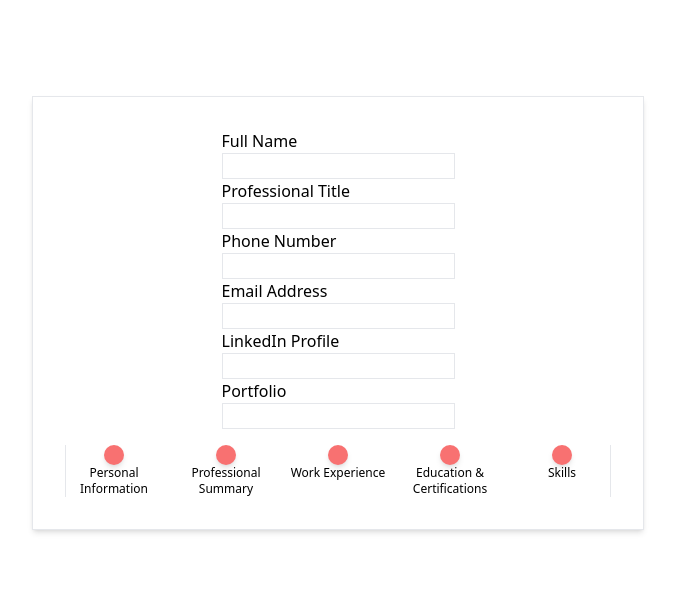
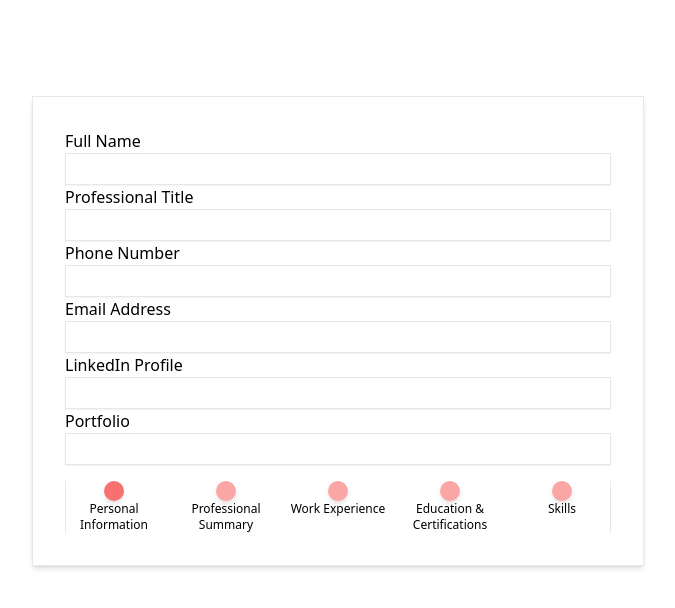
Before and after one commit to Tiyoriyo/generate_resume, a React (Vite) app: page / in a window 1280 px wide. Shown: the top 608 px of the page, without its empty margins (302-977 px from the left). Built offline with nearby package versions, Linux system fonts and the light colour scheme.

Commit message:
Lighten font and fix navbar colour bug

```diff
--- a/index.html
+++ b/index.html
@@ -9,7 +9,7 @@
   <body>
     <div
       id="root"
-      class="flex flex-col items-center justify-center gap-24 p-24"
+      class="flex flex-col items-center justify-center gap-24 p-24 font-thin"
     ></div>
     <script type="module" src="/src/main.jsx"></script>
   </body>
--- a/src/components/Container.jsx
+++ b/src/components/Container.jsx
@@ -14,7 +14,7 @@ export default function Container() {
   ];
 
   return (
-    <div className="flex flex-col items-center justify-center gap-4 border p-8 shadow-md">
+    <div className="flex flex-col items-start justify-center gap-4 border p-8 shadow-md">
       <InputSetup section={sections[CurrentSection]}></InputSetup>
       <NavBar
         curNumber={CurrentSection}
--- a/src/components/InputSetup.jsx
+++ b/src/components/InputSetup.jsx
@@ -9,11 +9,14 @@ export default function InputSetup(props) {
   const keyArrayList = Object.keys(Fields).map((key) => key);
 
   return (
-    <div className="flex flex-col">
+    <div className="flex w-full flex-col">
       {keyArrayList.map((field) => (
-        <div className="flex w-max flex-col" key={field}>
+        <div className="flex w-full flex-col" key={field}>
           <label>{Fields[field].label}</label>
-          <input type={Fields[field].type} className="border"></input>
+          <input
+            type={Fields[field].type}
+            className="h-8 border shadow-sm"
+          ></input>
         </div>
       ))}
     </div>
--- a/src/components/NavButton.jsx
+++ b/src/components/NavButton.jsx
@@ -3,10 +3,12 @@ import React from "react";
 export default function NavButton(props) {
   const isActiveColour = props.active ? "bg-red-400" : "bg-red-300";
 
+  console.log(props.active);
+
   return (
     <div className="flex w-24 flex-col items-center">
       <div
-        className={`max-w-[10px] rounded-full bg-red-400 p-[10px] shadow-md ${isActiveColour}`}
+        className={`max-w-[10px] rounded-full p-[10px] shadow-md ${isActiveColour}`}
         onClick={props.onClick}
       ></div>
 
```
